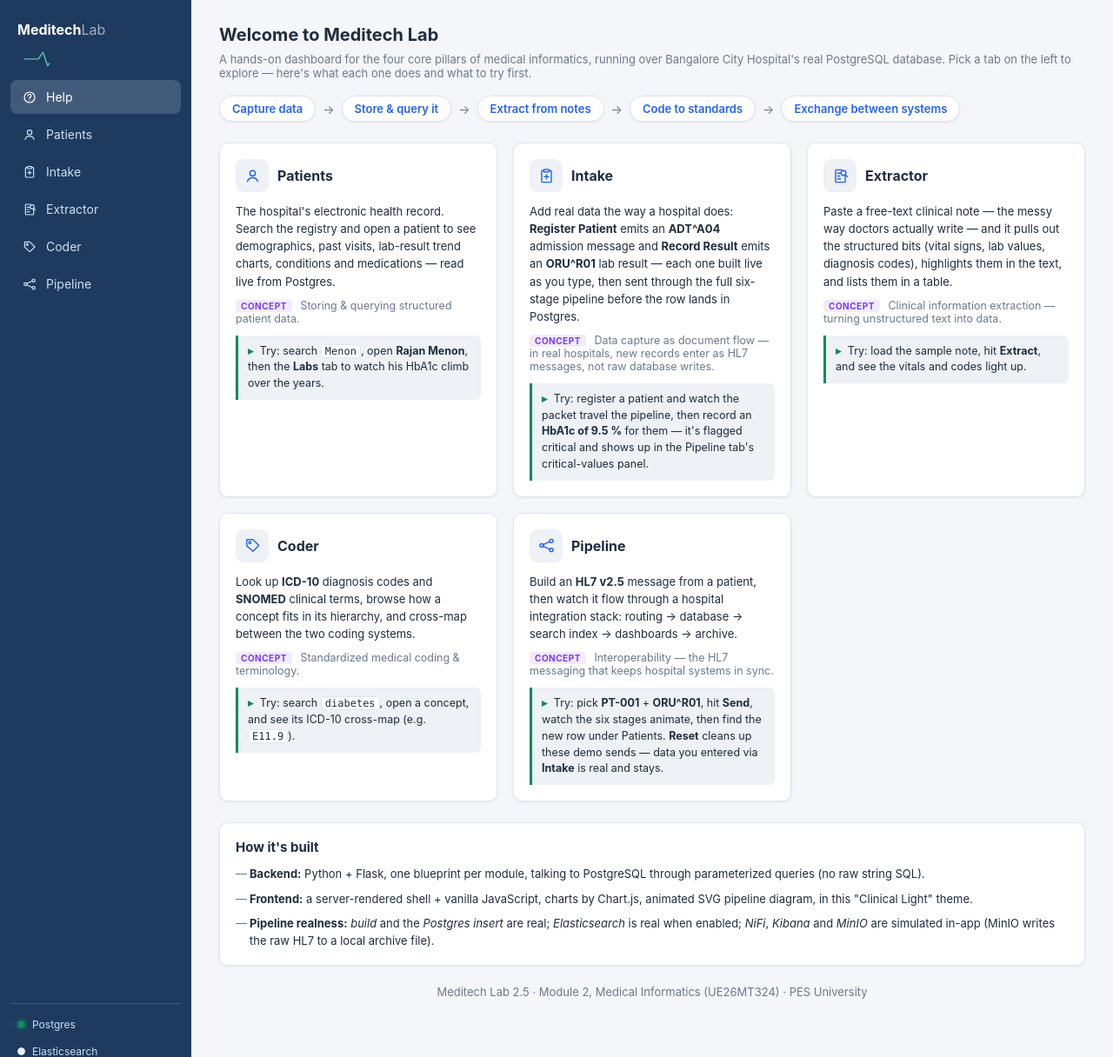
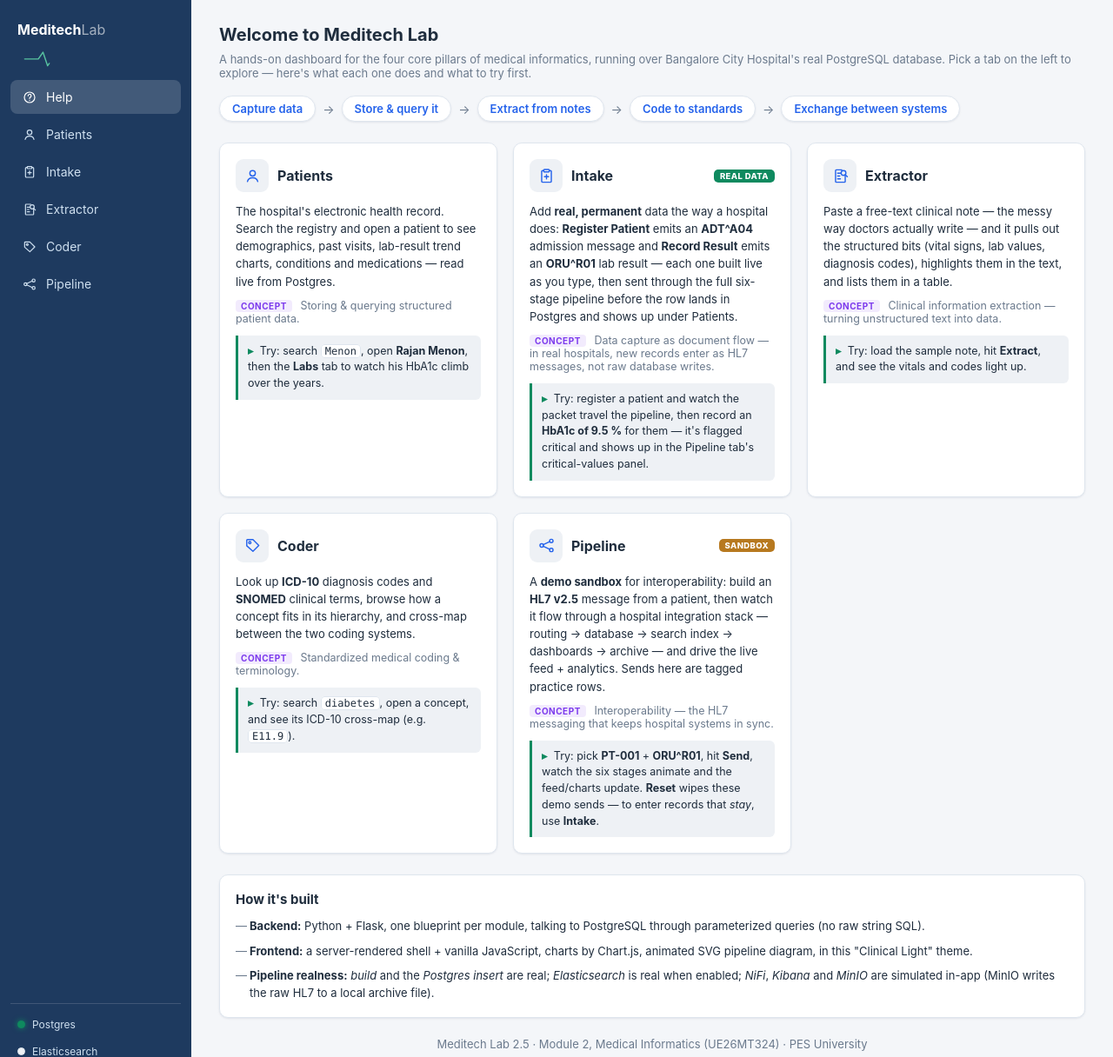
Before and after one commit to Kishi836/meditech-lab-dashboard, a Flask app: page / in a window 1280 px wide. Shown: the top 1216 px of the page at 87% size. Run offline with Flask 3, Linux system fonts and the light colour scheme; data that the repository does not hold is empty; some libraries are stand-ins or nearby versions.

Commit message:
feat(ui): differentiate Intake (real data) from Pipeline (sandbox)
Both panels show an HL7 preview + six animated stages, so their roles
blurred together (plan.md section 8 item 2). Make the distinction read
at a glance, with no backend or persistence change:

- Shared .panel-banner component, two colour variants: Intake gets a
  green 'Real data - saved to the EHR' banner, Pipeline an amber
  'Sandbox - demo sends, wiped by Reset' banner.
- Per-panel accent: green left edge on Intake cards, amber on the
  Pipeline controls, echoing the banner colours.
- Help tab: matching Real-data / Sandbox tags on the two cards and
  tightened copy spelling out persists-vs-wiped.

Co-Authored-By: Claude Opus 4.8 <noreply@anthropic.com>

```diff
--- a/static/css/dashboard.css
+++ b/static/css/dashboard.css
@@ -2015,6 +2068,22 @@ body {
   color: var(--blue);
 }
 
+/* Real-data vs sandbox tags on the Intake/Pipeline help cards —
+   mirror the in-panel banners so the distinction reads everywhere. */
+.help-card-tag {
+  margin-left: auto;
+  flex: none;
+  font-size: 9.5px;
+  font-weight: 800;
+  letter-spacing: 0.04em;
+  text-transform: uppercase;
+  color: #fff;
+  border-radius: 5px;
+  padding: 2px 7px;
+}
+.help-card-tag-real    { background: var(--green); }
+.help-card-tag-sandbox { background: var(--yellow); }
+
 /* ───────────── Toasts ───────────── */
 
 .toast-host {
--- a/templates/help.html
+++ b/templates/help.html
@@ -29,8 +29,9 @@
     <div class="help-card-head">
       <span class="help-card-icon"><svg class="icon"><use href="#icon-intake"/></svg></span>
       <h2>Intake</h2>
+      <span class="help-card-tag help-card-tag-real">Real data</span>
     </div>
-    <p class="help-what">Add real data the way a hospital does: <strong>Register Patient</strong> emits an <strong>ADT^A04</strong> admission message and <strong>Record Result</strong> emits an <strong>ORU^R01</strong> lab result — each one built live as you type, then sent through the full six-stage pipeline before the row lands in Postgres.</p>
+    <p class="help-what">Add <strong>real, permanent</strong> data the way a hospital does: <strong>Register Patient</strong> emits an <strong>ADT^A04</strong> admission message and <strong>Record Result</strong> emits an <strong>ORU^R01</strong> lab result — each one built live as you type, then sent through the full six-stage pipeline before the row lands in Postgres and shows up under Patients.</p>
     <p class="help-concept"><span class="help-label">Concept</span> Data capture as document flow — in real hospitals, new records enter as HL7 messages, not raw database writes.</p>
     <p class="help-try"><span class="help-try-icon">&#9656;</span> Try: register a patient and watch the packet travel the pipeline, then record an <strong>HbA1c of 9.5&nbsp;%</strong> for them — it's flagged critical and shows up in the Pipeline tab's critical-values panel.</p>
   </div>
@@ -59,10 +60,11 @@
     <div class="help-card-head">
       <span class="help-card-icon"><svg class="icon"><use href="#icon-pipeline"/></svg></span>
       <h2>Pipeline</h2>
+      <span class="help-card-tag help-card-tag-sandbox">Sandbox</span>
     </div>
-    <p class="help-what">Build an <strong>HL7 v2.5</strong> message from a patient, then watch it flow through a hospital integration stack: routing &rarr; database &rarr; search index &rarr; dashboards &rarr; archive.</p>
+    <p class="help-what">A <strong>demo sandbox</strong> for interoperability: build an <strong>HL7 v2.5</strong> message from a patient, then watch it flow through a hospital integration stack — routing &rarr; database &rarr; search index &rarr; dashboards &rarr; archive — and drive the live feed + analytics. Sends here are tagged practice rows.</p>
     <p class="help-concept"><span class="help-label">Concept</span> Interoperability — the HL7 messaging that keeps hospital systems in sync.</p>
-    <p class="help-try"><span class="help-try-icon">&#9656;</span> Try: pick <strong>PT-001</strong> + <strong>ORU^R01</strong>, hit <strong>Send</strong>, watch the six stages animate, then find the new row under Patients. <strong>Reset</strong> cleans up these demo sends — data you entered via <strong>Intake</strong> is real and stays.</p>
+    <p class="help-try"><span class="help-try-icon">&#9656;</span> Try: pick <strong>PT-001</strong> + <strong>ORU^R01</strong>, hit <strong>Send</strong>, watch the six stages animate and the feed/charts update. <strong>Reset</strong> wipes these demo sends — to enter records that <em>stay</em>, use <strong>Intake</strong>.</p>
   </div>
 
 </div>
--- a/templates/intake.html
+++ b/templates/intake.html
@@ -1,5 +1,11 @@
 <h1>Intake</h1>
 <p class="muted">Front desk &amp; laboratory — new data enters the hospital the way it really does: each form emits a real <strong>HL7 document</strong> that travels the integration pipeline before landing in the EHR.</p>
+
+<div class="panel-banner panel-banner-real">
+  <svg class="icon panel-banner-icon"><use href="#icon-intake"/></svg>
+  <span class="panel-banner-badge">Real data</span>
+  <span class="panel-banner-text"><strong>Saved to the EHR.</strong> Patients and results entered here are permanent hospital records and show up under Patients — the Pipeline tab's <em>Reset</em> never touches them.</span>
+</div>
 
 <div class="intake">
 
--- a/templates/pipeline.html
+++ b/templates/pipeline.html
@@ -1,5 +1,11 @@
 <h1>Pipeline</h1>
 <p class="muted">Build an HL7 v2.5 message from a real patient record and watch it flow through the hybrid pipeline — <strong>real</strong> Postgres + archive, <strong>simulated</strong> NiFi / Kibana / MinIO.</p>
+
+<div class="panel-banner panel-banner-sandbox">
+  <svg class="icon panel-banner-icon"><use href="#icon-pipeline"/></svg>
+  <span class="panel-banner-badge">Sandbox</span>
+  <span class="panel-banner-text"><strong>Demo sends, wiped by Reset.</strong> Each send writes a tagged practice row to drive the live feed and analytics below — hit <em>Reset</em> to clear them. To enter records that <em>stay</em>, use the <em>Intake</em> tab.</span>
+</div>
 
 <div class="pipeline">
 
```
Also changed, not shown: other parts of static/css/dashboard.css (+53 -0 lines).
